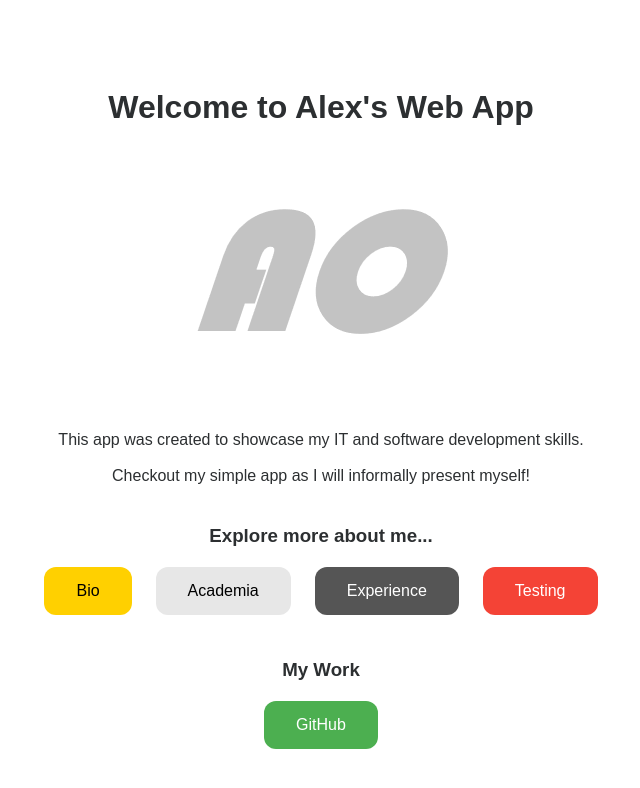
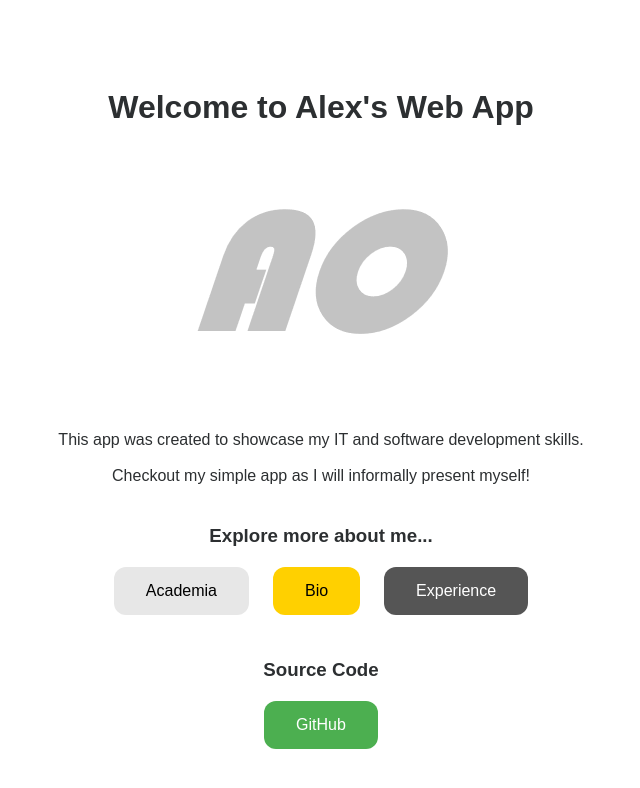
Before and after one commit to alxrtega/AlexOrtegaWorks, a Vue app in the folder alex_ortega/: page / in a window 1280 px wide. Shown: the top 788 px of the page, without its empty margins (319-959 px from the left). Built offline with nearby package versions, Linux system fonts and the light colour scheme.

Commit message:
added the title page to each view

```diff
--- a/alex_ortega/src/components/Display.vue
+++ b/alex_ortega/src/components/Display.vue
@@ -9,13 +9,13 @@
     <h3>Explore more about me...</h3>
     <ul>
       <li>
-        <a href="/bio" class="button6">
-          Bio
+        <a href="/academia" class="button4">
+          Academia
         </a>
       </li>
       <li>
-        <a href="/academia" class="button4">
-          Academia
+        <a href="/bio" class="button6">
+          Bio
         </a>
       </li>
       <li>
@@ -23,16 +23,11 @@
           Experience
         </a>
       </li>
-      <li>
-        <a href="/test" class="button3">
-          Testing
-        </a>
-      </li>
     </ul>
-    <h3>My Work</h3>
+    <h3>Source Code</h3>
     <ul>
       <li>
-        <a href="https://github.com/alxrtega" target="_blank" rel="noopener" class="button2">
+        <a href="https://github.com/alxrtega/AlexOrtegaPersonalWebsite" target="_blank" rel="noopener" class="button2">
           GitHub
         </a>
       </li>
--- a/alex_ortega/src/views/Academia.vue
+++ b/alex_ortega/src/views/Academia.vue
@@ -0,0 +1,25 @@
+<template>
+  <div>
+    <hero-bar>
+      <h1>
+        Academia
+      </h1>
+    </hero-bar>
+
+  </div>
+</template>
+
+<script>
+import HeroBar from "@/components/HeroBar";
+export default {
+  components: { HeroBar },
+  computed: {
+    heroRouterLinkTo () {
+      return "/"
+    },
+    heroRouterLinkLabel () {
+      return "Back"
+    },
+  },
+}
+</script>
--- a/alex_ortega/src/views/Bio.vue
+++ b/alex_ortega/src/views/Bio.vue
@@ -0,0 +1,24 @@
+<template>
+  <div>
+    <hero-bar>
+      <h1>
+        Bio
+      </h1>
+    </hero-bar>
+  </div>
+</template>
+
+<script>
+import HeroBar from "@/components/HeroBar";
+export default {
+  components: { HeroBar },
+  computed: {
+    heroRouterLinkTo () {
+      return "/"
+    },
+    heroRouterLinkLabel () {
+      return "Back"
+    },
+  },
+}
+</script>
--- a/alex_ortega/src/views/Experience.vue
+++ b/alex_ortega/src/views/Experience.vue
@@ -0,0 +1,24 @@
+<template>
+  <div>
+    <hero-bar>
+      <h1>
+        Experience
+      </h1>
+    </hero-bar>
+  </div>
+</template>
+
+<script>
+import HeroBar from "@/components/HeroBar";
+export default {
+  components: { HeroBar },
+  computed: {
+    heroRouterLinkTo () {
+      return "/"
+    },
+    heroRouterLinkLabel () {
+      return "Back"
+    },
+  },
+}
+</script>
--- a/alex_ortega/src/views/Test.vue
+++ b/alex_ortega/src/views/Test.vue
@@ -43,10 +43,6 @@ import HeroBar from "@/components/HeroBar";
 //import CardComponent from "../components/CardComponent.vue";
 export default {
   components: { HeroBar },
-  data() {
-    return {
-    }
-  },
   computed: {
     heroRouterLinkTo () {
       return "/"
```
